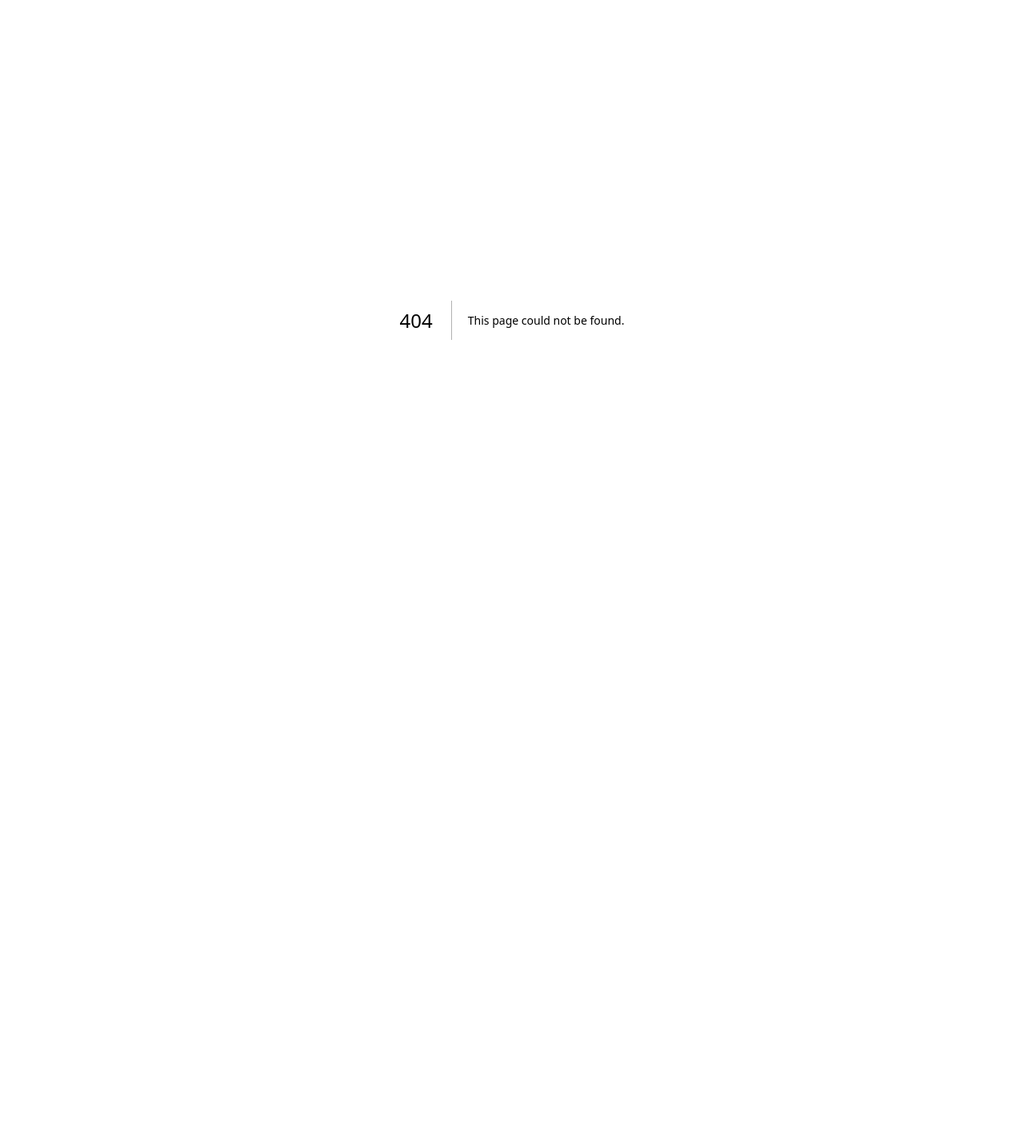
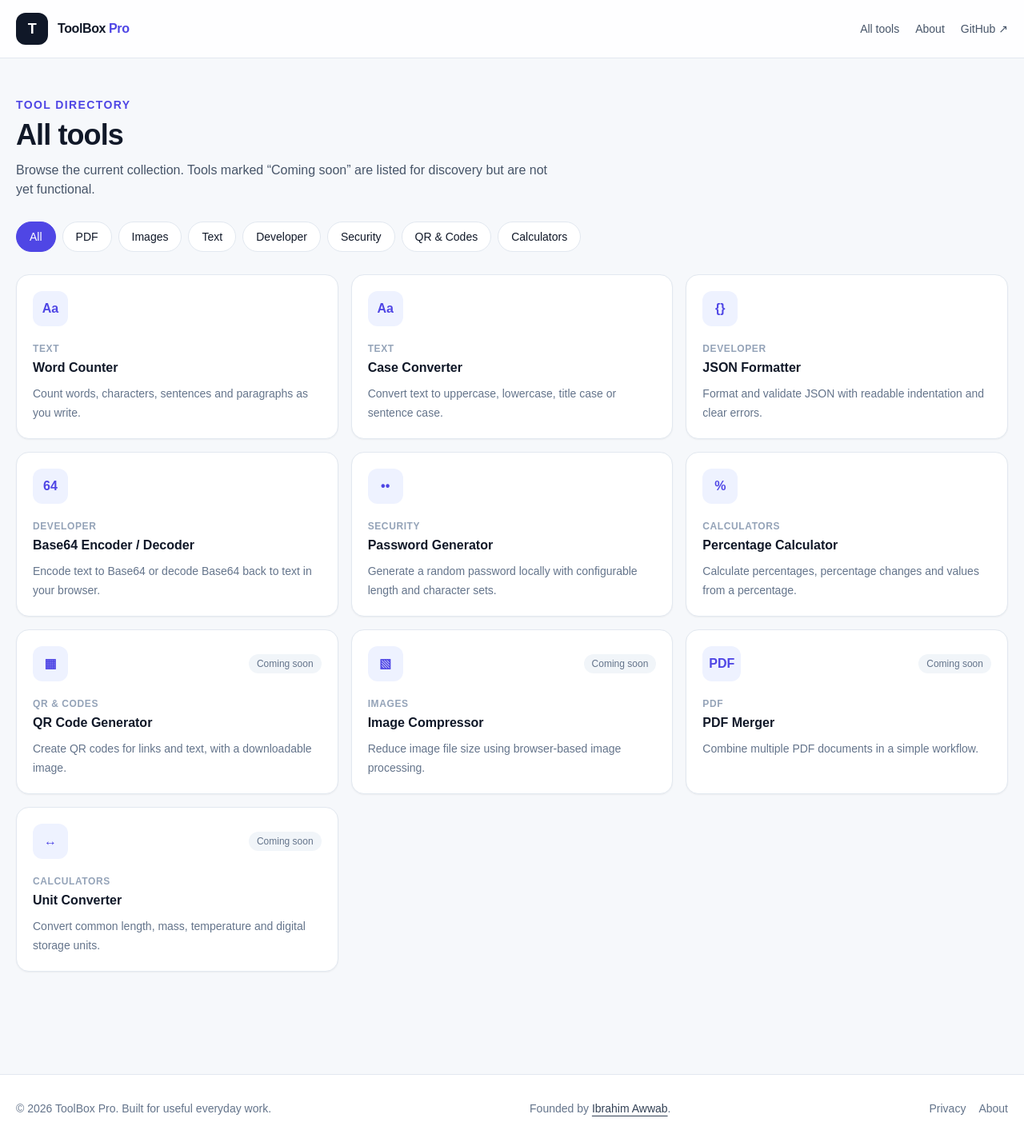
Before and after one commit to ibrahimawwab/toolbox-pro, a Next.js app: page /tools in a window 1280 px wide. Before the commit this address had no page. Shown: the whole page at 80% size. Before the commit the page ends 800 px from the top, so only its background shows below. Built offline with nearby package versions, Linux system fonts and the light colour scheme.

Commit message:
Build initial ToolBox Pro platform foundation

```diff
--- /dev/null
+++ b/src/app/tools/page.tsx
@@ -0,0 +1,15 @@
+import type { Metadata } from "next";
+import { SiteHeader } from "@/components/SiteHeader";
+import { SiteFooter } from "@/components/SiteFooter";
+import { ToolCard } from "@/components/ToolCard";
+import { tools, categories } from "@/lib/tools";
+export const metadata: Metadata = { title: "All Online Tools", description: "Browse free text, developer, security, PDF, image and calculator tools." };
+export default async function ToolsPage({ searchParams }: { searchParams: Promise<{ category?: string }> }) {
+  const params = await searchParams;
+  const selected = params.category;
+  const shown = selected ? tools.filter(t => t.category === selected) : tools;
+  return <><SiteHeader/><main className="mx-auto min-h-[60vh] max-w-7xl px-5 py-12"><p className="text-sm font-semibold uppercase tracking-widest text-brand">Tool directory</p><h1 className="mt-2 text-4xl font-bold tracking-tight">All tools</h1><p className="mt-3 max-w-2xl text-slate-600">Browse the current collection. Tools marked “Coming soon” are listed for discovery but are not yet functional.</p>
+    <nav aria-label="Filter by category" className="my-7 flex flex-wrap gap-2"><a href="/tools" className={`rounded-full border px-4 py-2 text-sm ${!selected?"border-brand bg-brand text-white":"border-slate-200 bg-white"}`}>All</a>{categories.map(c=><a key={c.name} href={`/tools?category=${encodeURIComponent(c.name)}`} className={`rounded-full border px-4 py-2 text-sm ${selected===c.name?"border-brand bg-brand text-white":"border-slate-200 bg-white"}`}>{c.name}</a>)}</nav>
+    {shown.length ? <div className="grid gap-4 sm:grid-cols-2 lg:grid-cols-3">{shown.map(tool=><ToolCard key={tool.slug} tool={tool}/>)}</div>:<p>No tools in this category yet.</p>}
+  </main><SiteFooter/></>;
+}
```
